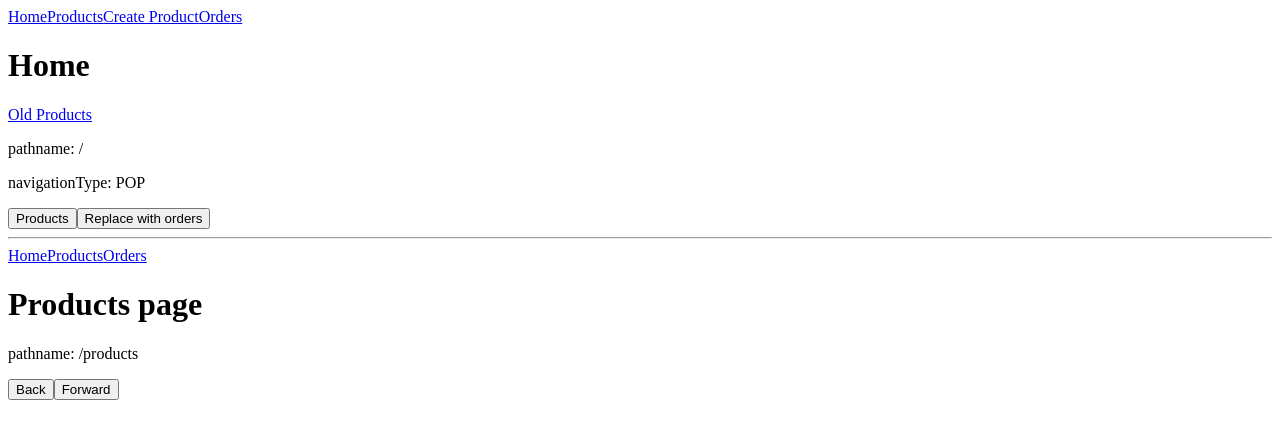
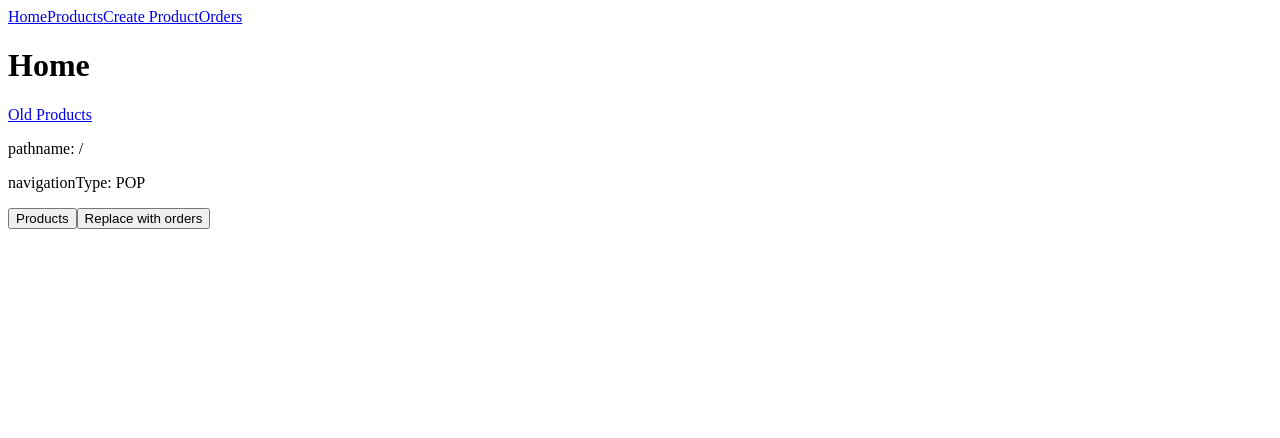
Before and after one commit to ankurnecessary/react-router-learning, a React (Vite) app in the folder lesson2/part2/project/react-router-learning/: page / in a window 1280 px wide. Shown: the top 438 px of the page. Built offline with nearby package versions, Linux system fonts and the light colour scheme.

Commit message:
Commented optional code

```diff
--- a/lesson2/part2/project/react-router-learning/src/main.tsx
+++ b/lesson2/part2/project/react-router-learning/src/main.tsx
@@ -2,14 +2,14 @@ import { StrictMode } from "react";
 import { createRoot } from "react-dom/client";
 import App from "./App.tsx";
 import { BrowserRouter } from "react-router";
-import MemoryRouterDemo from "./pages/MemoryRouterDemo.tsx";
+// import MemoryRouterDemo from "./pages/MemoryRouterDemo.tsx";
 
 createRoot(document.getElementById("root")!).render(
   <StrictMode>
     <BrowserRouter>
       <App />
     </BrowserRouter>
-    <hr />
-    <MemoryRouterDemo />
+    {/* <hr /> */}
+    {/* <MemoryRouterDemo /> */}
   </StrictMode>,
 );
```
